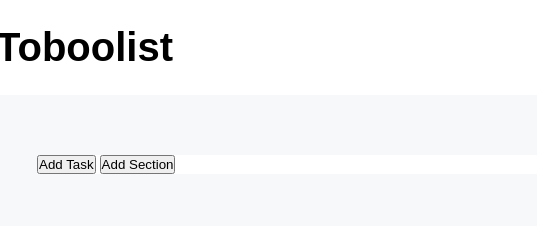
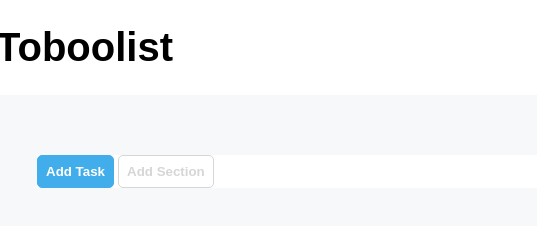
Before and after one commit to petraalpigiano/html-css-toboolist, a plain HTML site: page index.html in a window 1280 px wide. Shown: the full height of the page, 103-640 px from the left. Drawn offline with Linux system fonts and the light colour scheme.

Commit message:
add buttons

```diff
--- a/index.html
+++ b/index.html
@@ -13,8 +13,9 @@
     </header>
     <main>
         <div class="container">
-            <button>Add Task</button>
-            <button>Add Section</button>
+            <button class="first-button">Add Task</button>
+            <button class="second-button">Add Section</button>
+
         </div>
     </main>
 </body>
--- a/style.css
+++ b/style.css
@@ -28,3 +28,19 @@ h1{
     margin-top: 60px;
     margin-bottom: 15px;
 }
+.container button {
+    font-family: Arial, Helvetica, sans-serif;
+    padding: 8px;
+    border-radius: 5px;
+    font-weight: 600;
+}
+.first-button {
+    background-color: #42adeb;
+    border: 1px solid #42adeb;
+    color: white;
+}
+.second-button {
+    background-color: white;
+    color: #d6d6d6;
+    border: 1px solid #d6d6d6;
+}
```
